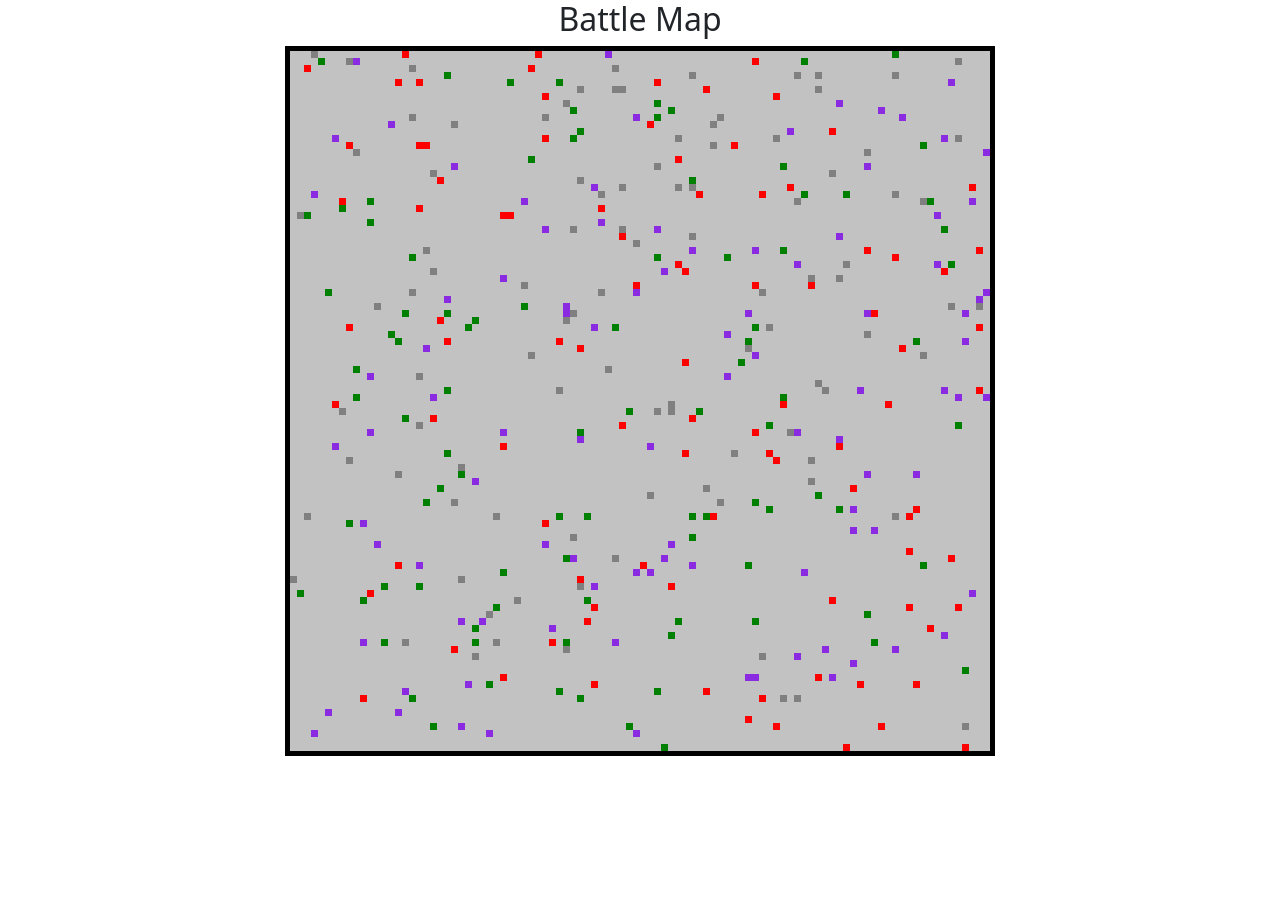
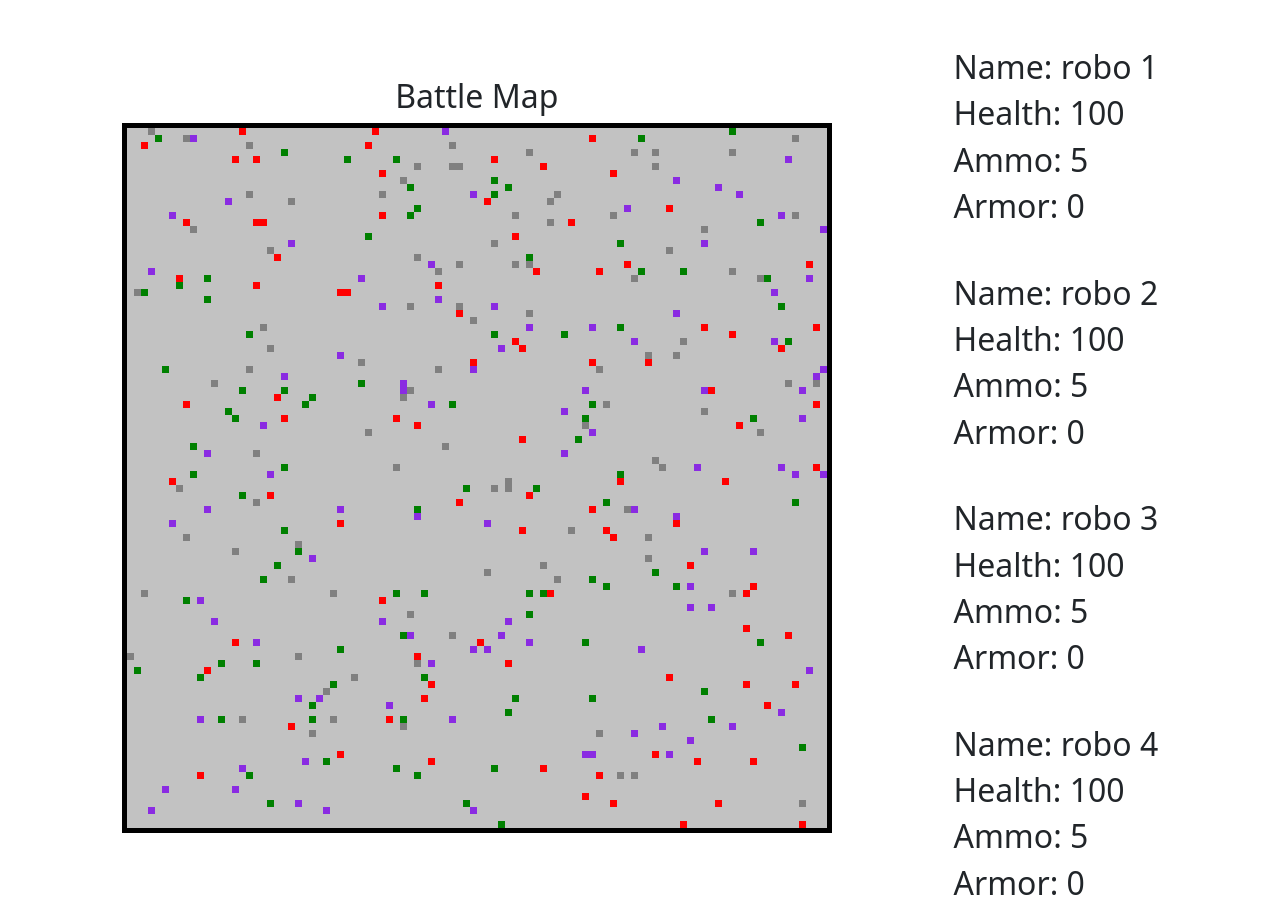
Before and after one commit to iffidaniel/bozota, a React (Create React App) app in the folder Bozota/Bozota/ClientApp/: page / in a window 1280 px wide. Before the commit the page ends 800 px from the top, so only its background shows below. Built offline with nearby package versions, Linux system fonts and the light colour scheme.

Commit message:
First version of stat list

```diff
--- /dev/null
+++ b/Bozota/Bozota/ClientApp/src/App.css
@@ -0,0 +1,4 @@
+.mainPage {
+    display: flex;
+    justify-content: space-evenly;
+}
--- a/Bozota/Bozota/ClientApp/src/App.js
+++ b/Bozota/Bozota/ClientApp/src/App.js
@@ -1,10 +1,17 @@
 import React, { Component } from 'react';
 import { BattleMap } from './components/BattleMap';
+import { Stats } from './components/Stats';
+import './App.css';
 
 export default class App extends Component {
   static displayName = App.name;
 
   render() {
-    return <BattleMap />;
+    return (
+      <div className='mainPage'>
+        <BattleMap />
+        <Stats />
+      </div>
+    );
   }
 }
--- /dev/null
+++ b/Bozota/Bozota/ClientApp/src/components/Stats.css
@@ -0,0 +1,3 @@
+.playerContainer {
+    margin-top: 3rem;
+}
--- /dev/null
+++ b/Bozota/Bozota/ClientApp/src/components/Stats.js
@@ -0,0 +1,24 @@
+import React from 'react';
+import './Stats.css';
+
+export const Stats = () => {
+  const [stats, setStats] = React.useState([
+    { name: 'robo 1', health: 100, ammo: 5, armor: 0 },
+    { name: 'robo 2', health: 100, ammo: 5, armor: 0 },
+    { name: 'robo 3', health: 100, ammo: 5, armor: 0 },
+    { name: 'robo 4', health: 100, ammo: 5, armor: 0 },
+  ]);
+
+  return (
+    <div>
+      {stats.map((stat) => (
+        <div className='playerContainer'>
+          <h2>Name: {stat.name}</h2>
+          <h2>Health: {stat.health}</h2>
+          <h2>Ammo: {stat.ammo}</h2>
+          <h2>Armor: {stat.armor}</h2>
+        </div>
+      ))}
+    </div>
+  );
+};
```
